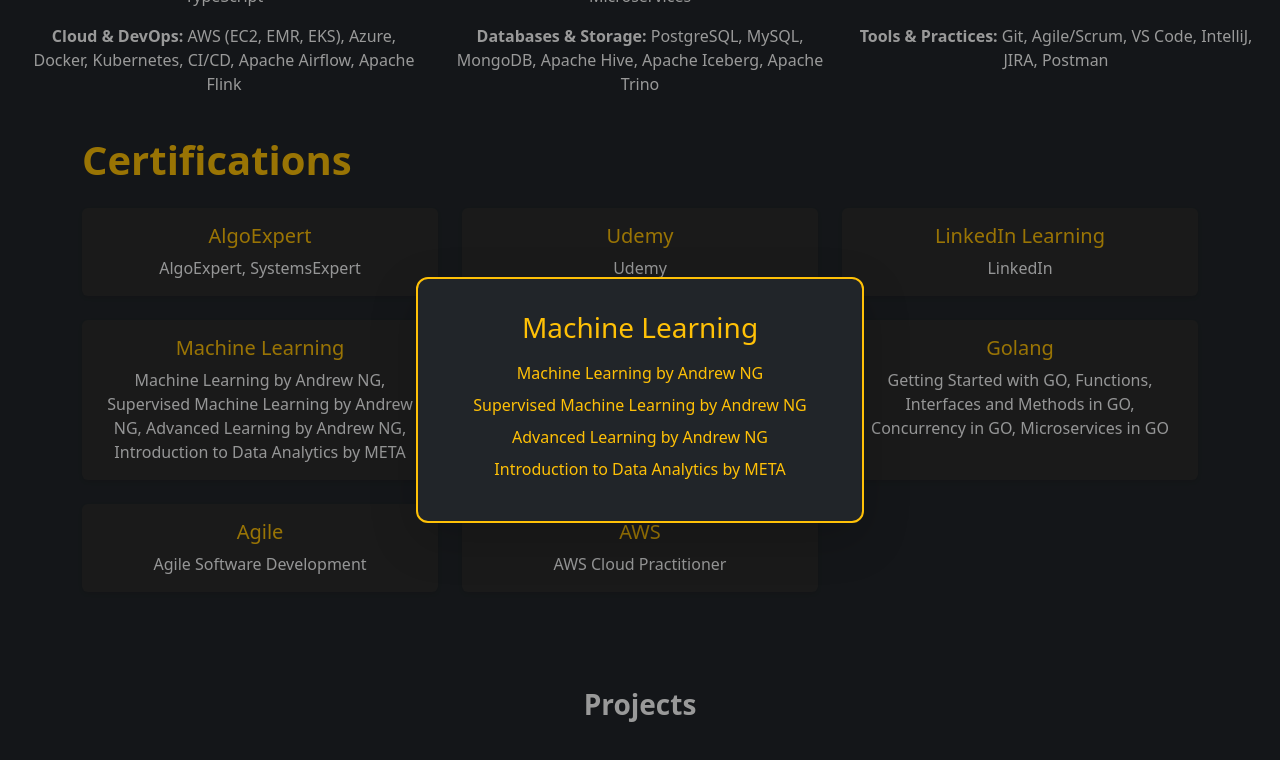
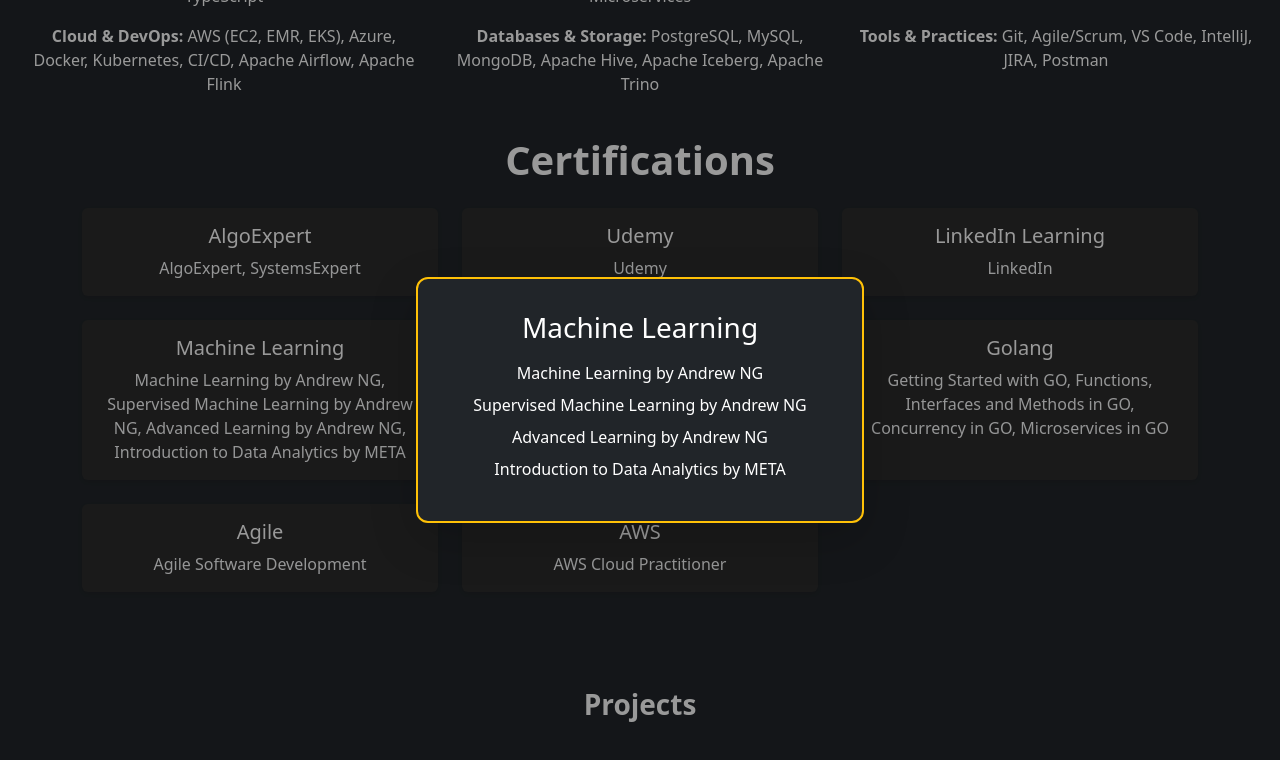
Before and after one commit to Parikshith-G/portfolio, a React (Create React App) app: page / in a window 1280 px wide. Both pictures are taken after a click on the element 260 px from the left and 1841 px from the top of the page. Shown: the part 1441-2201 px from the top of the page. Built offline with nearby package versions, Linux system fonts and the light colour scheme.

Commit message:
corrected certificatoins.js

```diff
--- a/src/Certifications.js
+++ b/src/Certifications.js
@@ -27,7 +27,10 @@
   {
     title: "LinkedIn Learning",
     providers: [
-      { name: "LinkedIn", link: "https://online.fliphtml5.com/vuohl/yjpx/#p%3D1" },
+      {
+        name: "LinkedIn",
+        link: "https://online.fliphtml5.com/vuohl/yjpx/#p%3D1",
+      },
     ],
   },
   {
@@ -137,11 +140,12 @@
   }, [hoveredCard]);
 
   return (
-    <section className="pt-3 pb-5 bg-dark text-light position-relative">
+    <section className="pt-3 pb-5 bg-dark text-white position-relative">
       <div className="container">
-        <h2 className="text-start mb-4 text-warning display-6 fw-bold">
+        <h2 className="text-center mb-4 text-white display-6 fw-bold">
           Certifications
         </h2>
+
         <div className="row gy-4">
           {certifications.map((cert, idx) => (
             <div key={idx} className="col-md-6 col-lg-4">
@@ -152,7 +156,7 @@
                 onMouseLeave={handleMouseLeave}
               >
                 <div className="card-body">
-                  <h5 className="card-title text-warning">{cert.title}</h5>
+                  <h5 className="card-title text-white">{cert.title}</h5>
                   <p className="card-text text-light">
                     {cert.providers.map((p, i) => (
                       <span key={i}>
@@ -195,10 +199,7 @@
                   boxShadow: "0 0 20px rgba(255, 193, 7, 0.3)",
                 }}
               >
-                <h3
-                  className="text-warning mb-3"
-                  style={{ fontSize: "1.75rem" }}
-                >
+                <h3 className="text-white mb-3" style={{ fontSize: "1.75rem" }}>
                   {hoveredCard.title}
                 </h3>
                 {hoveredCard.providers.map((p, i) => (
@@ -215,7 +216,7 @@
                       href={p.link}
                       target="_blank"
                       rel="noopener noreferrer"
-                      className="text-warning text-decoration-none"
+                      className="text-white text-decoration-none"
                     >
                       {p.name}
                     </a>
```
